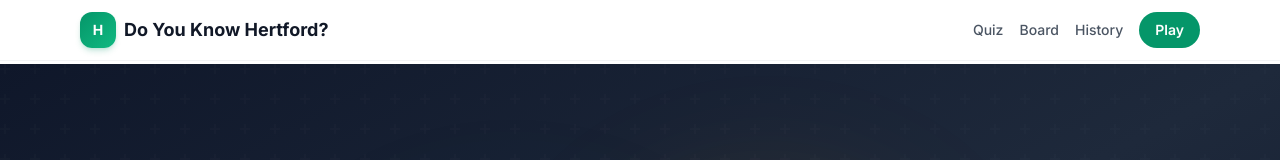
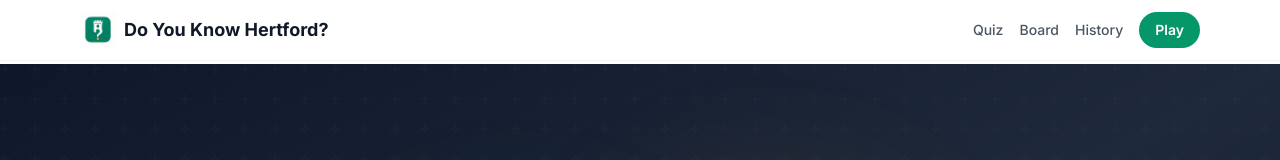
Before and after one commit to cvinirwin9455/doyouknowhertford, a Next.js app: page / in a window 1280 px wide. Shown: the top 160 px of the page. Built offline with nearby package versions, Linux system fonts and the light colour scheme; no server answers.

Commit message:
Add logo to header and public folder

```diff
--- a/src/app/layout.tsx
+++ b/src/app/layout.tsx
@@ -35,9 +35,7 @@ export default function RootLayout({
         <header className="fixed top-0 left-0 right-0 z-50 bg-white/80 backdrop-blur-lg border-b border-gray-100">
           <nav className="max-w-6xl mx-auto px-4 py-3 flex items-center justify-between">
             <Link href="/" className="flex items-center gap-2 group">
-              <div className="w-8 h-8 sm:w-9 sm:h-9 rounded-xl bg-gradient-to-br from-hertford-green to-hertford-green-light flex items-center justify-center text-white font-bold text-xs sm:text-sm shadow-md shadow-hertford-green/20">
-                H
-              </div>
+              <img src="/logo.png" alt="Do You Know Hertford?" className="h-8 sm:h-9 w-auto" />
               <span className="font-heading text-sm sm:text-lg font-bold text-gray-900 hidden sm:block">
                 Do You Know Hertford?
               </span>
```
Also changed, not shown: public/logo.png (added).
